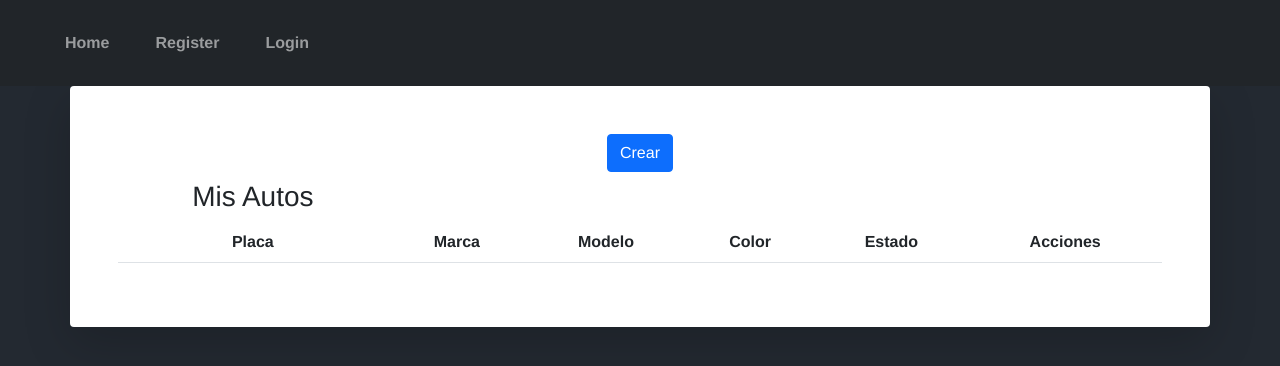
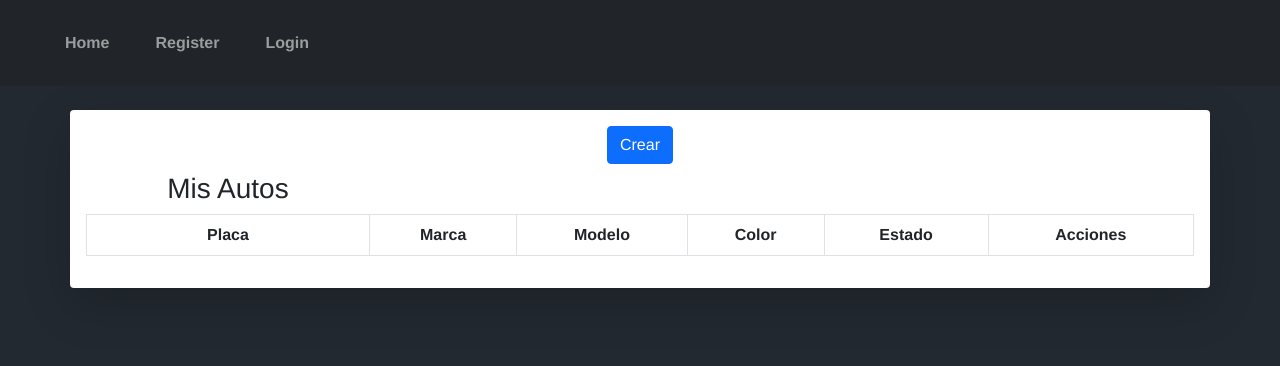
Before and after one commit to nicolas-castaneda/sistema-reserva-estacionamiento, a Vue app in the folder frontend/sre/: page /autos in a window 1280 px wide. Shown: the top 366 px of the page. Built offline with nearby package versions, Linux system fonts and the light colour scheme.

Commit message:
mejoras en vista estacionamiento y autos

```diff
--- a/frontend/sre/src/App.vue
+++ b/frontend/sre/src/App.vue
@@ -49,6 +49,10 @@ export default {
   font-family: Avenir, Helvetica, Arial, sans-serif;
   -webkit-font-smoothing: antialiased;
   -moz-osx-font-smoothing: grayscale;
+  --main-color: #4ecca3;
+  --secundary-color: #393e46;
+  --bg-color: #232931;
+  --bg-secundary-color: #eeeeee;
   text-align: center;
   color: #eeeeee;
   background-color: #232931;
--- a/frontend/sre/src/views/autos.vue
+++ b/frontend/sre/src/views/autos.vue
@@ -1,5 +1,5 @@
 <template>
-  <div class="container p-5 shadow-lg bg-body rounded">
+  <div class="container mt-4 shadow-lg p-3 mb-5 bg-body rounded">
     <!-- boton para agregar autos -->
     <button
       type="button"
@@ -11,7 +11,7 @@
       Crear
     </button>
     <!-- tabla de autos -->
-    <table id="tablaAutos" class="table mt-2 table bordered table-striped">
+    <table id="tablaAutos" class="table mt-2 table-bordered table-striped">
       <thead>
         <div class="h3 text-center font-weight-bold">Mis Autos</div>
         <tr>
--- a/frontend/sre/src/views/estacionamiento.vue
+++ b/frontend/sre/src/views/estacionamiento.vue
@@ -1,5 +1,5 @@
 <template>
-  <div class="pantalla min-vh-100">
+  <div class="pantalla">
     <div class="grupoEstacionamiento">
       <div
         v-for="(estacionamiento, index) in estacionamientos"
```
Also changed, not shown: 1 other file (tests, documents, lock files or other folders).
